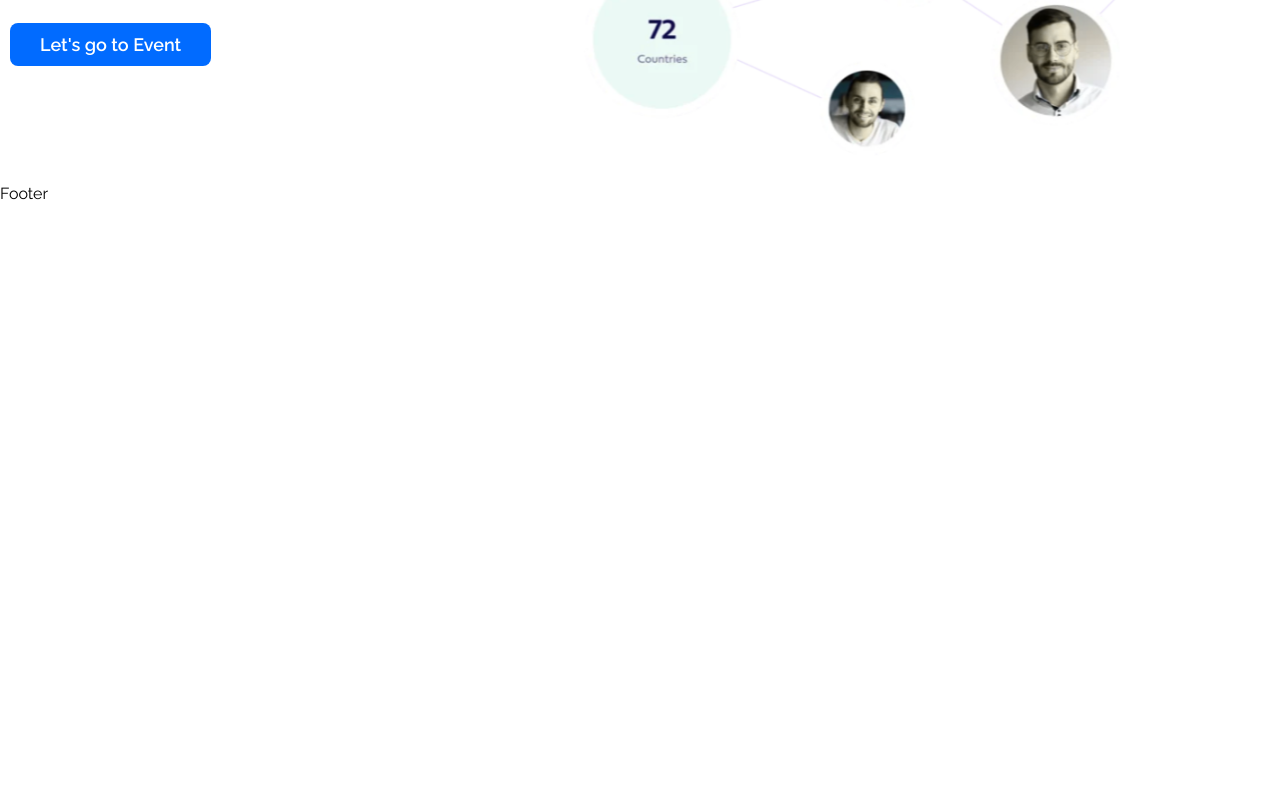
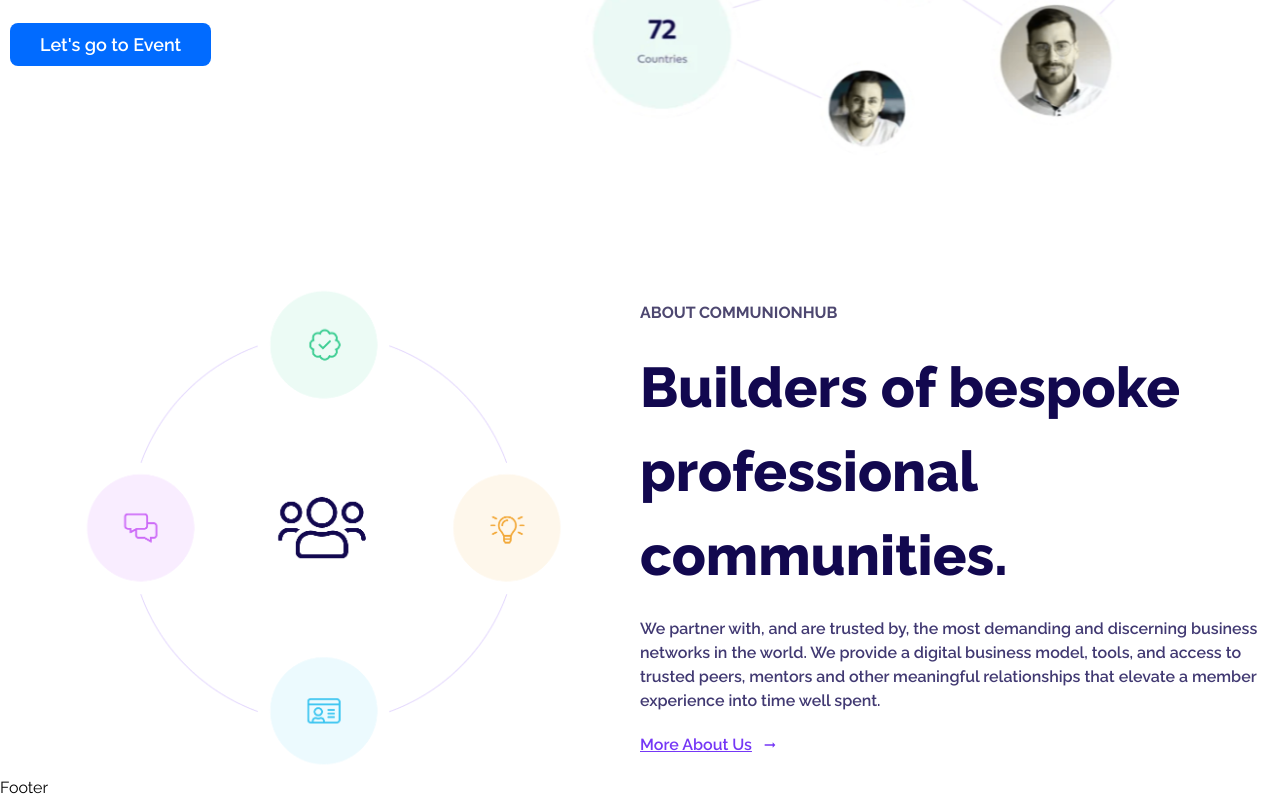
Before and after one commit to shsobur/CommunionHub, a React (Vite) app: page / in a window 1280 px wide. Shown: the part 618-1418 px from the top of the page. Before the commit the page ends 824 px from the top, so only its background shows below. Built offline with nearby package versions, Linux system fonts and the light colour scheme.

Commit message:
About section basic design completed

```diff
--- /dev/null
+++ b/src/Page/HomePage/About.jsx
@@ -0,0 +1,33 @@
+import { MdArrowRightAlt } from "react-icons/md";
+import "../../Style/About.css";
+import aboutImage from "../../assets/About.png";
+
+const About = () => {
+  return (
+    <>
+      <div className="about_main_inner_container">
+        <div className="about_left_side_container">
+          <img src={aboutImage} alt="Image" />
+        </div>
+        <div className="about_right_side_container">
+          <p>ABOUT COMMUNIONHUB</p>
+          <h1>
+            Builders of bespoke <br /> professional communities.
+          </h1>
+          <h2>
+            We partner with, and are trusted by, the most demanding and
+            discerning business networks in the world. We provide a digital
+            business model, tools, and access to trusted peers, mentors and
+            other meaningful relationships that elevate a member experience into
+            time well spent.
+          </h2>
+          <button>
+            More About Us <MdArrowRightAlt />
+          </button>
+        </div>
+      </div>
+    </>
+  );
+};
+
+export default About;
--- a/src/Page/HomePage/Banner.jsx
+++ b/src/Page/HomePage/Banner.jsx
@@ -1,5 +1,6 @@
 import "../../Style/Banner.css";
 import bannerImage from "../../assets/banner.png";
+import About from "./About";
 
 const Banner = () => {
   return (
@@ -22,6 +23,10 @@ const Banner = () => {
           <img src={bannerImage} alt="Image" />
         </div>
       </section>
+
+      <section className="main_about_container">
+        <About></About>
+      </section>
     </>
   );
 };
--- /dev/null
+++ b/src/Style/About.css
@@ -0,0 +1,49 @@
+.about_main_inner_container {
+  display: flex;
+  align-items: center;
+  justify-content: center;
+}
+
+.about_left_side_container {
+  display: flex;
+  align-items: center;
+  justify-content: center;
+  width: 50%;
+}
+
+.about_left_side_container img {
+  width: 80%;
+}
+
+.about_right_side_container {
+  width: 50%;
+}
+
+.about_right_side_container p {
+  color: #4d4770;
+  font-weight: 700;
+  margin-bottom: 20px;
+}
+
+.about_right_side_container h1 {
+  color: #12084f;
+  font-weight: 800;
+  font-size: 3.5rem;
+  margin-bottom: 20px;
+}
+
+.about_right_side_container h2 {
+  color: #413972;
+  font-weight: 600;
+  margin-bottom: 20px;
+}
+
+.about_right_side_container button {
+  gap: 10px;
+  display: flex;
+  align-items: center;
+  justify-content: center;
+  color: #7537f6;
+  font-weight: 600;
+  text-decoration: underline;
+}
--- a/src/Style/Banner.css
+++ b/src/Style/Banner.css
@@ -139,3 +139,12 @@
     font-size: 2.8rem;
   }
 }
+
+/* Second section style__ */
+
+.main_about_container {
+  margin: auto;
+  padding: 0 10px;
+  max-width: 1530px;
+  margin-top: 100px;
+}
```
Also changed, not shown: src/assets/about.png (added), src/assets/res-banner.png (deleted).
